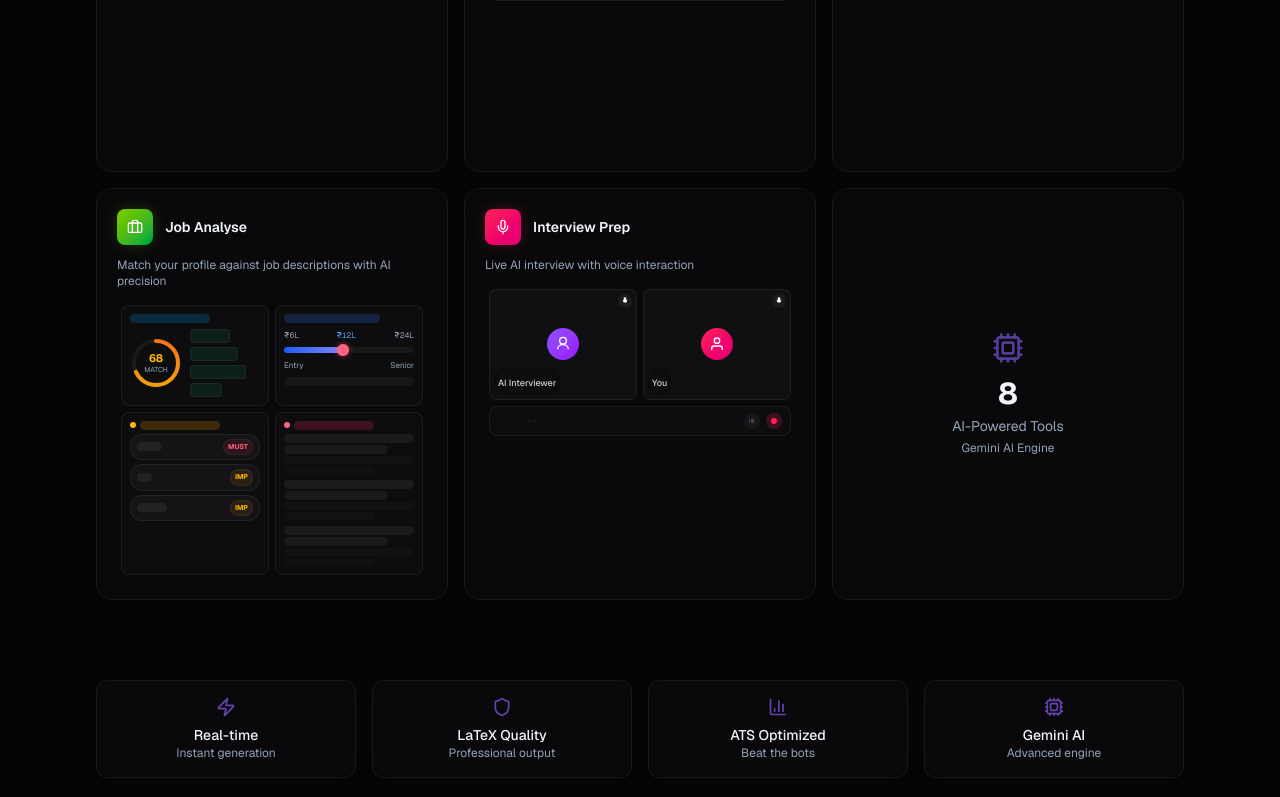
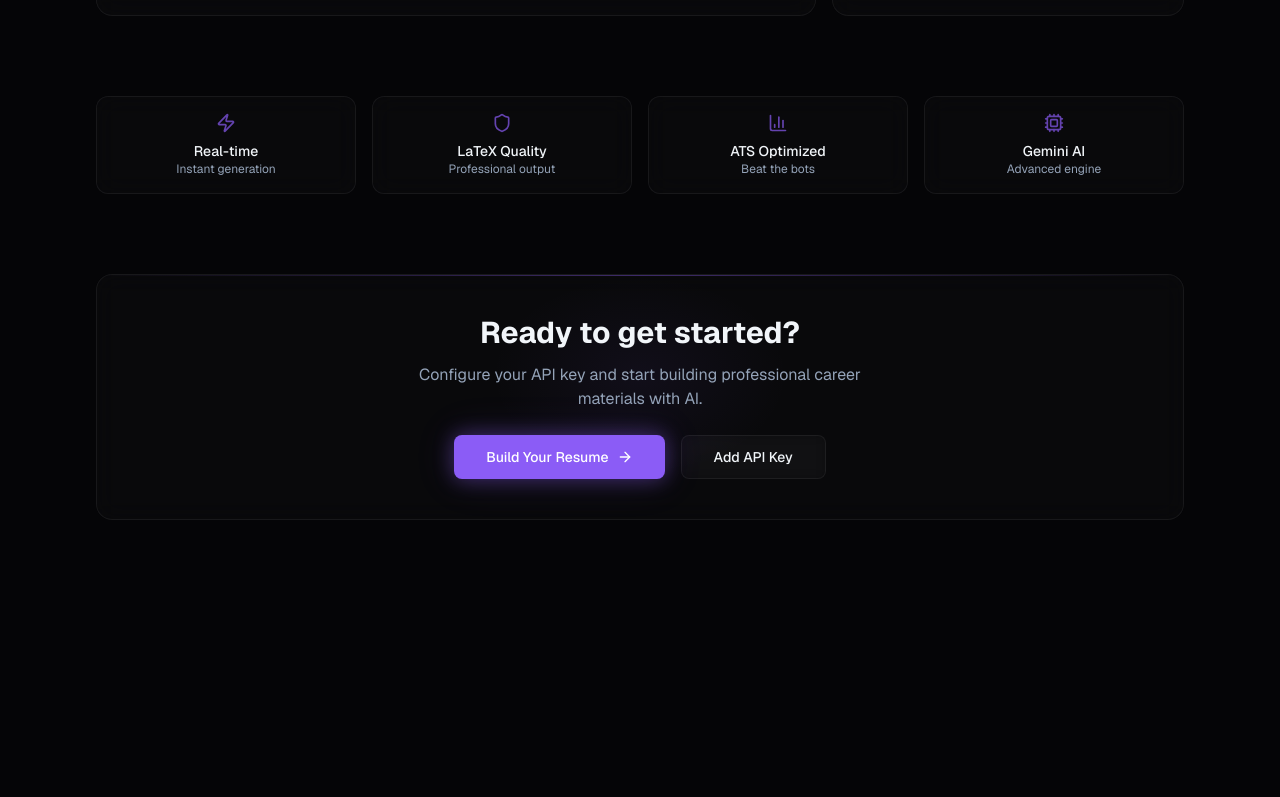
Before and after one commit to ayan70715/career_forge-ai, a Next.js app: page / in a window 1280 px wide. Shown: the part 1678-2475 px from the top of the page. After the commit the page ends 2262 px from the top, so only its background shows below. Built offline with nearby package versions, Linux system fonts and the light colour scheme.

Commit message:
Add files via upload

```diff
--- a/src/app/page.tsx
+++ b/src/app/page.tsx
@@ -15,7 +15,6 @@ import {
   BarChart3,
   Shield,
   FolderSearch,
-  Briefcase,
 } from "lucide-react";
 import { Button } from "@/components/ui/button";
 import { BentoGrid } from "@/components/home/BentoGrid";
@@ -27,7 +26,6 @@ import {
   ResumeVerifierPreview,
   CVPreview,
   InterviewPreview,
-  JobAnalysePreview,
 } from "@/components/home/FeaturePreview";
 
 const fadeUp = {
@@ -105,13 +103,13 @@ export default function HomePage() {
         │  (col-span-2,       ├──────────┤
         │   row-span-2)       │ ATS      │  row 2
         │                     │ Checker  │
-        ├──────────┬──────────┼──────────┤
+        ├──────────┬──────────┴──────────┤
         │ Project  │ Resume   │ CV /     │  row 3
         │ Analyser │ Verifier │ Cover    │
-        ├──────────┼──────────┼──────────┤
-        │ Job      │ Interview│ Stat     │  row 4
-        │ Analyse  │ Prep     │ Card     │
-        └──────────┴──────────┴──────────┘
+        ├──────────┴──────────┬──────────┤
+        │ Interview Prep      │ Stat     │  row 4
+        │ (col-span-2)        │ Card     │
+        └─────────────────────┴──────────┘
       */}
       <motion.section
         initial="hidden"
@@ -286,41 +284,16 @@ export default function HomePage() {
             </BentoCard>
           </motion.div>
 
-          {/* ── Row 4: Job Analyse ── */}
+          {/* ── Row 4: Interview Prep — 2-col (mirrors Resume Builder width) ── */}
           <motion.div
             variants={fadeUp}
             transition={{ duration: 0.5 }}
-            className="lg:col-start-1 lg:row-start-4"
-          >
-            <BentoCard href="/job-analyse" className="h-full">
-              <div className="p-5 h-full flex flex-col">
-                <div className="flex items-center gap-3 mb-3">
-                  <div className="flex h-9 w-9 items-center justify-center rounded-lg bg-linear-to-br from-lime-500 to-green-600 shadow-[0_0_15px_rgba(132,204,22,0.2)]">
-                    <Briefcase className="h-4 w-4 text-white" />
-                  </div>
-                  <h3 className="text-sm font-semibold text-foreground group-hover:text-lime-400 transition-colors">
-                    Job Analyse
-                  </h3>
-                </div>
-                <p className="text-xs text-muted-foreground mb-3">
-                  Match your profile against job descriptions with AI precision
-                </p>
-                <div className="flex-1">
-                  <JobAnalysePreview />
-                </div>
-              </div>
-            </BentoCard>
-          </motion.div>
-
-          {/* ── Row 4: Interview Prep ── */}
-          <motion.div
-            variants={fadeUp}
-            transition={{ duration: 0.5 }}
-            className="lg:col-start-2 lg:row-start-4"
+            className="sm:col-span-2 lg:col-span-2 lg:col-start-1 lg:row-start-4"
           >
             <BentoCard href="/interview-prep" className="h-full">
-              <div className="p-5 h-full flex flex-col">
-                <div className="flex items-center gap-3 mb-3">
+              <div className="p-5 h-full flex flex-col sm:flex-row sm:items-center sm:gap-6">
+                <div className="flex-shrink-0 mb-3 sm:mb-0">
+                  <div className="flex items-center gap-3 mb-2">
                     <div className="flex h-9 w-9 items-center justify-center rounded-lg bg-linear-to-br from-rose-500 to-pink-600 shadow-[0_0_15px_rgba(244,63,94,0.2)]">
                       <Mic className="h-4 w-4 text-white" />
                     </div>
@@ -328,17 +301,23 @@ export default function HomePage() {
                       Interview Prep
                     </h3>
                   </div>
-                <p className="text-xs text-muted-foreground mb-3">
-                  Live AI interview with voice interaction
+                  <p className="text-xs text-muted-foreground max-w-xs">
+                    Live AI interview with voice interaction — practice answers,
+                    get real-time feedback, and build confidence before the big
+                    day.
                   </p>
-                <div className="flex-1">
+                  <div className="mt-3 flex items-center gap-1 text-xs text-rose-400 opacity-0 group-hover:opacity-100 transition-opacity">
+                    Start practicing <ArrowRight className="h-3 w-3" />
+                  </div>
+                </div>
+                <div className="flex-1 min-w-0">
                   <InterviewPreview />
                 </div>
               </div>
             </BentoCard>
           </motion.div>
 
-          {/* ── Row 4: Stat card ── */}
+          {/* ── Row 4: Stat card — col 3 ── */}
           <motion.div
             variants={fadeUp}
             transition={{ duration: 0.5 }}
@@ -346,7 +325,7 @@ export default function HomePage() {
           >
             <div className="h-full rounded-2xl border border-glass-border bg-glass-bg backdrop-blur-md p-5 flex flex-col items-center justify-center text-center">
               <Cpu className="h-8 w-8 text-primary mb-3 opacity-60" />
-              <div className="text-3xl font-bold text-foreground mb-1">8</div>
+              <div className="text-3xl font-bold text-foreground mb-1">7</div>
               <div className="text-sm text-muted-foreground">
                 AI-Powered Tools
               </div>
```
Lines whose indentation alone changed are shown as unchanged.
